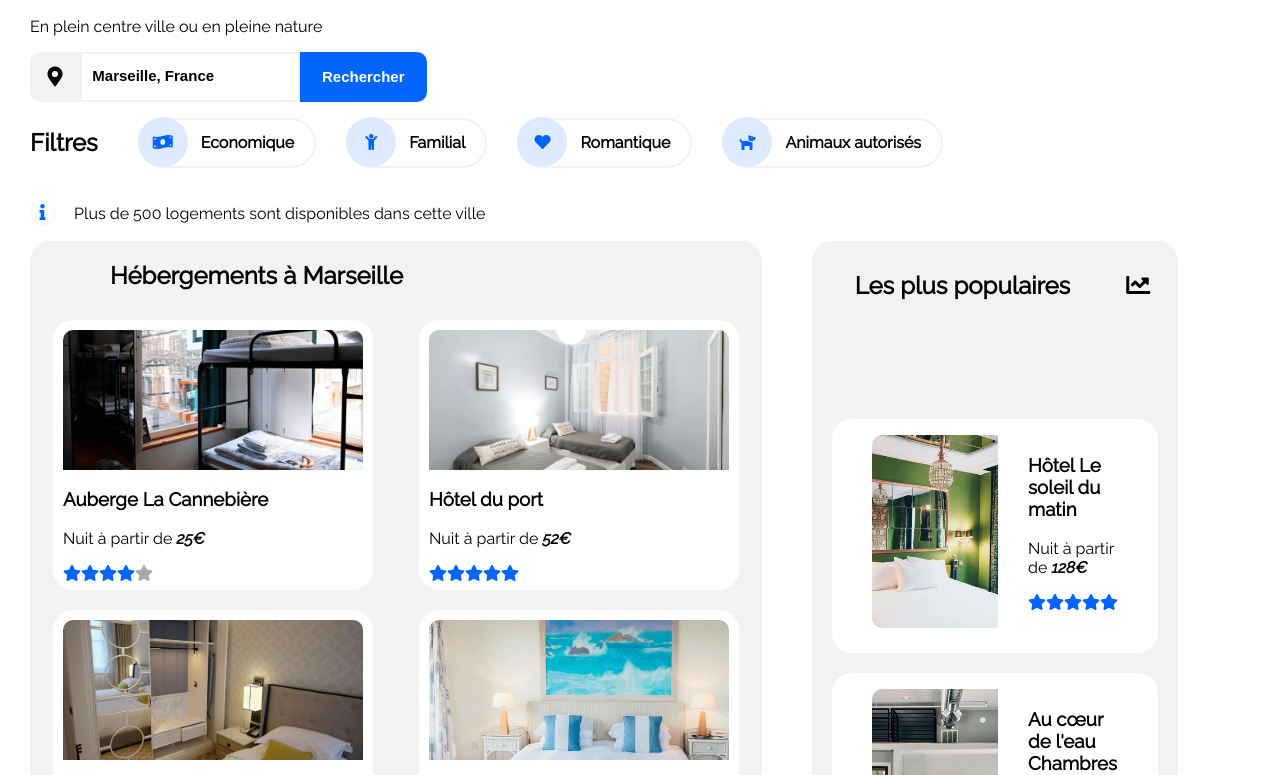
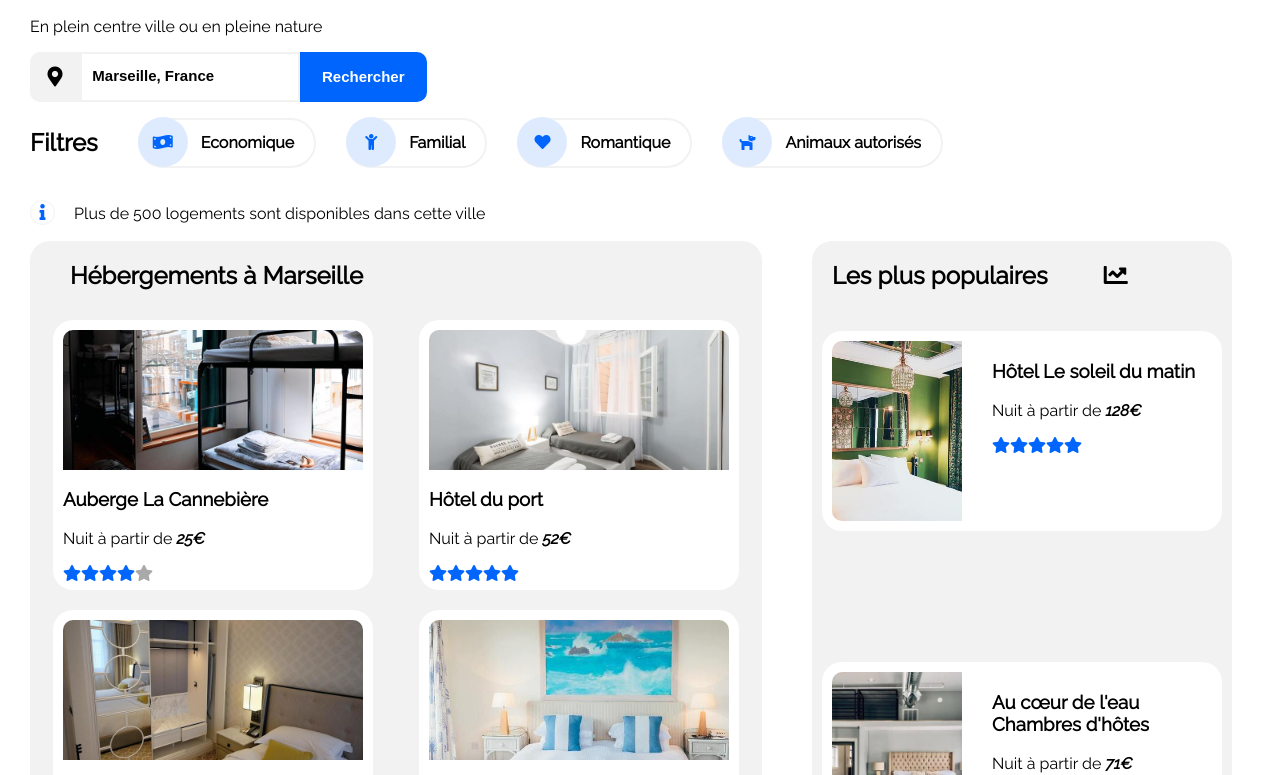
Before and after one commit to StephaneR81/RenardStephane_2_21102021, a plain HTML site: page index.html in a window 1280 px wide. Shown: the part 176-951 px from the top of the page. Drawn offline with Linux system fonts and the light colour scheme.

Commit message:
Tried to fix popular section alignments

```diff
--- a/assets/css/style.css
+++ b/assets/css/style.css
@@ -201,7 +201,7 @@ main {
 #accomodation h2 {
   width: 100%;
 
-  padding-left: 80px;
+  padding-left: 40px;
 }
 
 .accomodation_card {
@@ -287,6 +287,9 @@ main {
 
   padding-left: 80px;
 
+  margin-top: 30px;
+  margin-bottom: 20px;
+
   color: black;
 
   font-size: 20px;
@@ -303,14 +306,16 @@ aside ul {
   list-style-type: none;
 }
 
-/* MOST POPULAR SECTION */
 #popular {
+  position: relative;
+
   display: flex;
-  flex-wrap: wrap;
-  justify-content: center;
+  flex-direction: column;
+  justify-content: space-around;
+  align-items: center;
 
-  width: 30%;
-  min-width: 340px;
+  /* width: 30%; */
+  min-width: 420px;
 
   border-radius: 20px;
   padding: 10px;
@@ -319,8 +324,9 @@ aside ul {
 }
 
 #popular h2 {
-  padding-left: 15px;
-  margin-bottom: 100px;
+  position: absolute;
+  top: 0;
+  left: 20px;
 }
 
 #popular h2 i {
@@ -328,9 +334,10 @@ aside ul {
 }
 
 .popular_card {
-  min-width: 320px;
+  width: 400px;
+  height: 200px;
 
-  margin: 10px;
+  margin-top: 30px;
 
   border-radius: 20px;
 
@@ -358,19 +365,21 @@ aside ul {
 .popular_card figure {
   display: flex;
   flex-wrap: nowrap;
-  justify-content: space-around;
+
+  margin: 10px;
 
   border-radius: 20px 0 0 20px;
 }
 
 .popular_card figure div {
-  max-height: 200px;
-  max-width: 130px;
+  width: 130px;
+  height: 180px;
 }
 
 .popular_card figure div img {
+  max-width: 130px;
   height: 100%;
-  width: 100%;
+
   object-fit: cover;
 
   border-radius: 10px 0 0 10px;
```
